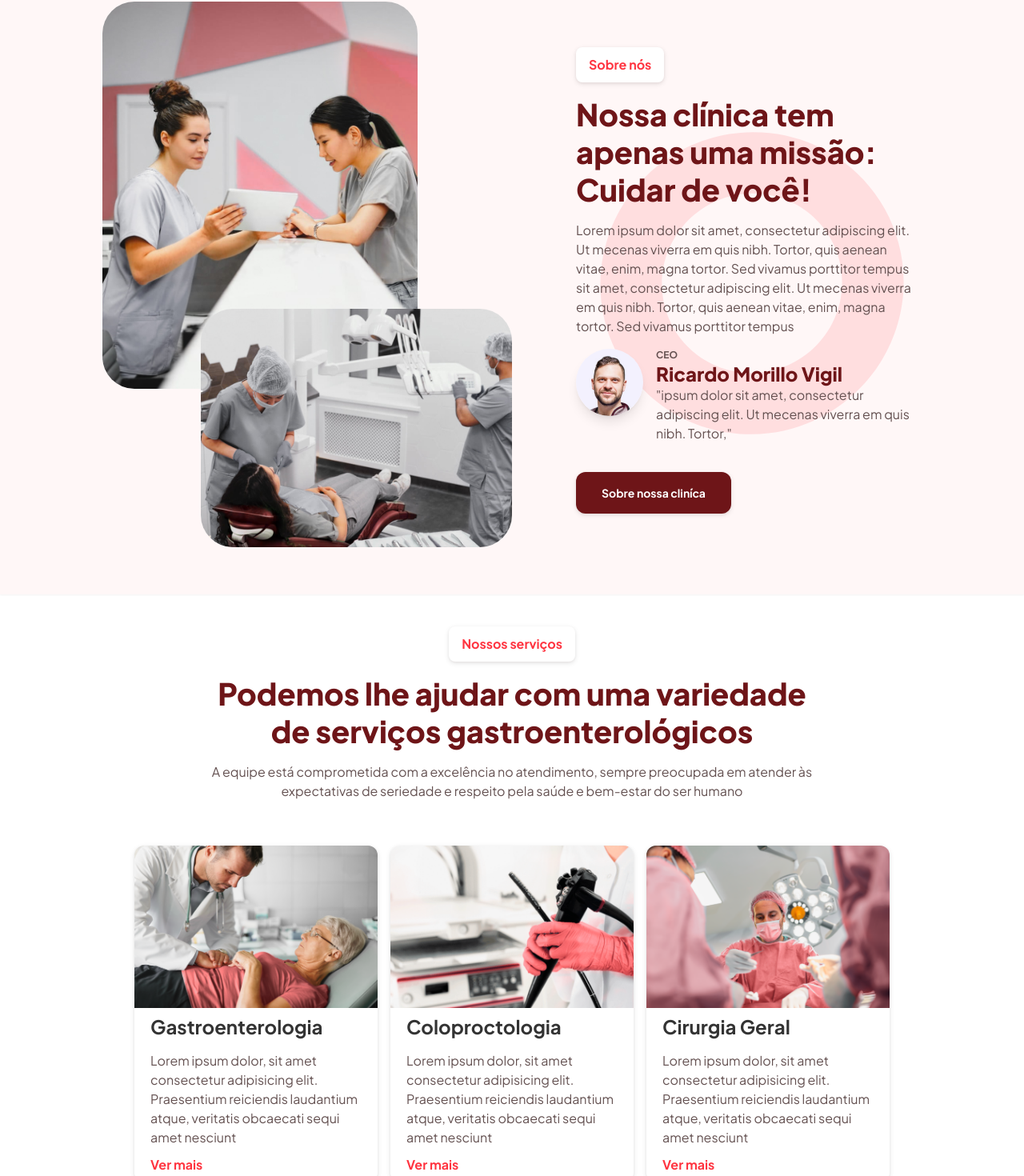
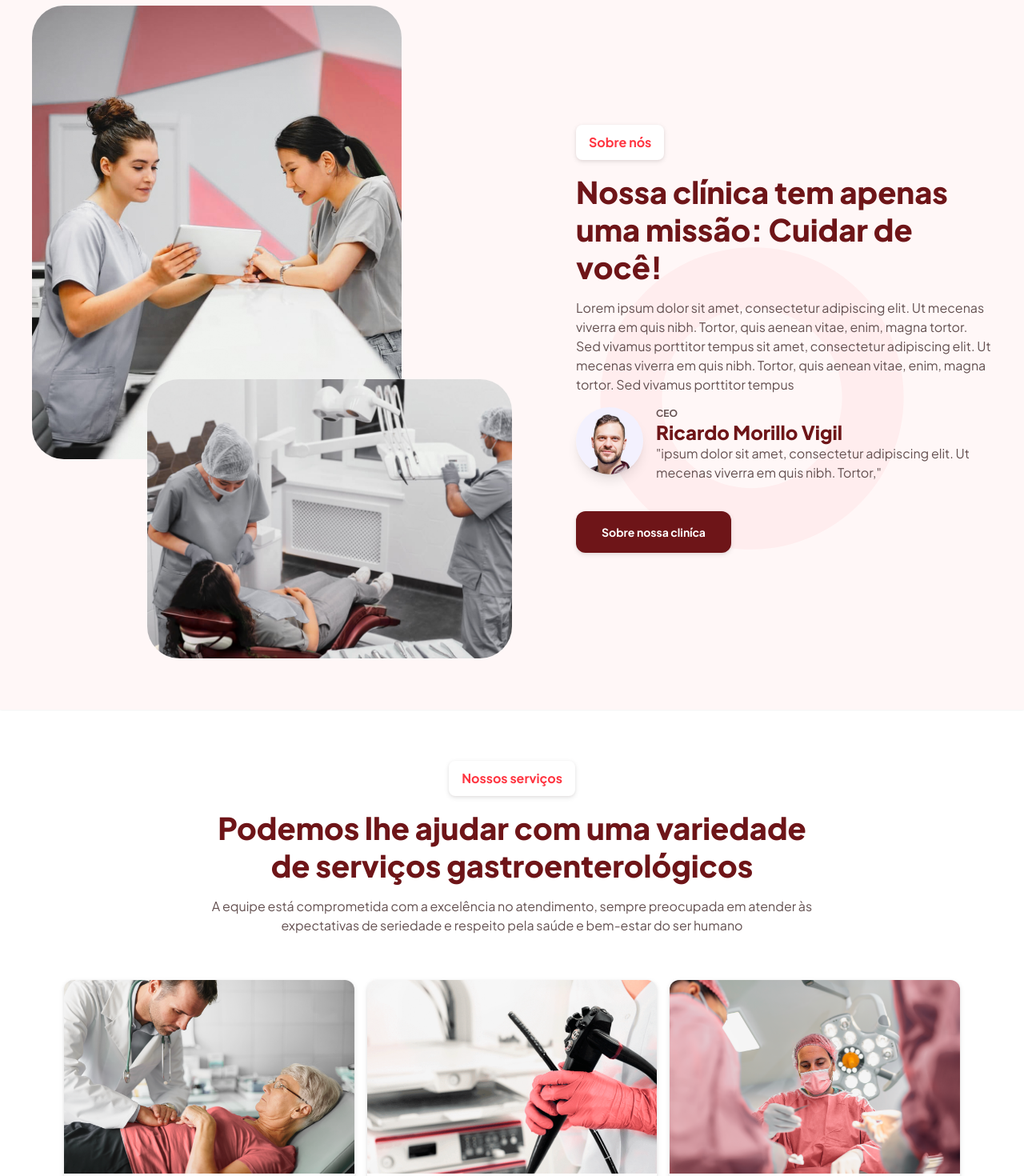
Before and after one commit to thi-alves/centrogastroenterologico, a React (Vite) app: page / in a window 1280 px wide. Shown: the part 1021-2491 px from the top of the page at 80% size. Built offline with nearby package versions, Linux system fonts and the light colour scheme.

Commit message:
versão 1.1

```diff
--- a/src/components/About.jsx
+++ b/src/components/About.jsx
@@ -4,19 +4,14 @@ const About = () => {
   return (
     <section id="about">
       <div className="w-screen min-h-screen flex justify-center items-center bg-secondary/[4%] shadow-sm bg-cover relative overflow-hidden">
+
         <img
           id="circle"
           src={circle}
           alt=""
-          className="absolute w-[300px] left-[150px] top-[200px] z-[0] opacity-50"
+          className="absolute w-[380px] right-[150px] bottom-[200px] z-[0] opacity-20"
         />
-        <img
-          id="circle"
-          src={circle}
-          alt=""
-          className="absolute w-[380px] right-[150px] bottom-[200px] z-[0] opacity-50"
-        />
-        <div className="w-full h-full xl:max-w-[1280px] space-container-section">
+      <div className="container mx-auto py-16">
           <div className="grid sm:grid-cols-2 space-y-4">
             <div className="relative">
                 <img data-anime="" src={about_01} alt="" className="max-w-[77%] float-left  rounded-[2.5rem] z-[3]"/>
--- a/src/components/Articles.jsx
+++ b/src/components/Articles.jsx
@@ -5,7 +5,7 @@ import Card_Articles from "./Card_Articles";
 const Articles = () => {
   return (
     <section id="articles">
-      <div className="container m-auto my-20 xl:max-w-[1280px]">
+      <div className="container mx-auto py-16">
 
           <div className="space-y-4 flex flex-col justify-center items-center mb-8">
             <button className="btn-secondary">Artigos e Dicas</button>
--- a/src/components/Downloads.jsx
+++ b/src/components/Downloads.jsx
@@ -3,8 +3,7 @@ import { BiRightArrow } from "react-icons/bi";
 const Downloads = () => {
   return (
     <section id="downloads">
-      <div className="w-scren  flex justify-center items-center">
-        <div className="w-full h-full xl:max-w-[1280px] space-container-section">
+    <div className="container mx-auto py-16">
           <div className="space-y-4 flex flex-col justify-center items-center text-center bg-secondary/[4%] rounded-2xl p-6 ">
             <button className="btn-secondary">Downloads</button>
             <h2 className="h2 text-primary">
@@ -83,7 +82,6 @@ const Downloads = () => {
 
 
 
-          </div>
         </div>
       </div>
     </section>
--- a/src/components/Partners.jsx
+++ b/src/components/Partners.jsx
@@ -19,8 +19,7 @@ const Partners = () => {
     : "hidden";
   return (
     <section id="partners">
-      <div className="w-screen h-max flex justify-center items-center">
-        <div className="w-full h-full xl:max-w-[1280px] space-container-section">
+        <div className="container mx-auto py-16">
 
           <div className="space-y-4 flex flex-col justify-center items-center mb-8">
             <h2 className="h3 text-primary text-center">
@@ -78,8 +77,7 @@ const Partners = () => {
               </ul>
             </div>
           </div>
-        </div>
-      </div>
+       </div>
     </section>
   );
 };
--- a/src/components/Schedule.jsx
+++ b/src/components/Schedule.jsx
@@ -5,8 +5,7 @@ import {BsCalendar3} from "react-icons/bs"
 const Schedule = () => {
   return (
     <section id="schedule">
-      <div className="w-screen flex justify-center items-center">
-        <div className="w-full h-full xl:max-w-[1280px] flex flex-col  sm:py-20 space-container-section">
+    <div className="container mx-auto py-16">
           <div className="w-full grid sm:grid-cols-12 bg-primary self-center rounded-3xl overflow-hidden group">
             <div className="sm:col-span-7 flex flex-col justify-center p-10 gap-6 relative">
               <img
@@ -38,8 +37,7 @@ const Schedule = () => {
               />
             </div>
           </div>
-        </div>
-      </div>
+     </div>
     </section>
   );
 };
--- a/src/components/Services.jsx
+++ b/src/components/Services.jsx
@@ -5,8 +5,7 @@ import Card_Services from "./Card_Services";
 const Services = () => {
   return (
     <section id="services">
-      <div className="w-screen min-h-screen flex justify-center items-center">
-        <div className="w-full h-full xl:max-w-[1280px] space-container-section">
+      <div className="container mx-auto py-16">
           <div className="space-y-4 flex flex-col justify-center items-center text-center mb-4">
             <button className="btn-secondary">Nossos serviços</button>
             <h2 className="h2 text-primary">
@@ -29,8 +28,7 @@ const Services = () => {
             ))}
           </div>
 
-        </div>
-      </div>
+       </div>
     </section>
   );
 };
--- a/src/components/Team.jsx
+++ b/src/components/Team.jsx
@@ -19,7 +19,7 @@ const Team = () => {
   return (
     <>
     <section id="team">
-      <div className="w-screen min-h-scren flex flex-col justify-center items-center relative">
+      <div className="w-screen containermin-h-scren flex flex-col justify-center items-center relative">
         <img
           id="circle"
           src={circle}
--- a/src/components/Testimonials.jsx
+++ b/src/components/Testimonials.jsx
@@ -19,7 +19,7 @@ const Testimonials = () => {
 
   return (
     <section id="testmonials">
-      <div className="container mx-auto my-20 relative">
+      <div className="container mx-auto py-16 relative">
         <img
           id="circle"
           src={circle}
@@ -100,11 +100,7 @@ const Testimonials = () => {
           </p>
         </div>{" "}
         {/*Header Testmonials */}
-        <div className="rounded-2xl p-4">
-          <div className="d">
-          oi
-          </div>
-        </div>
+
       </div>
     </section>
   );
```
